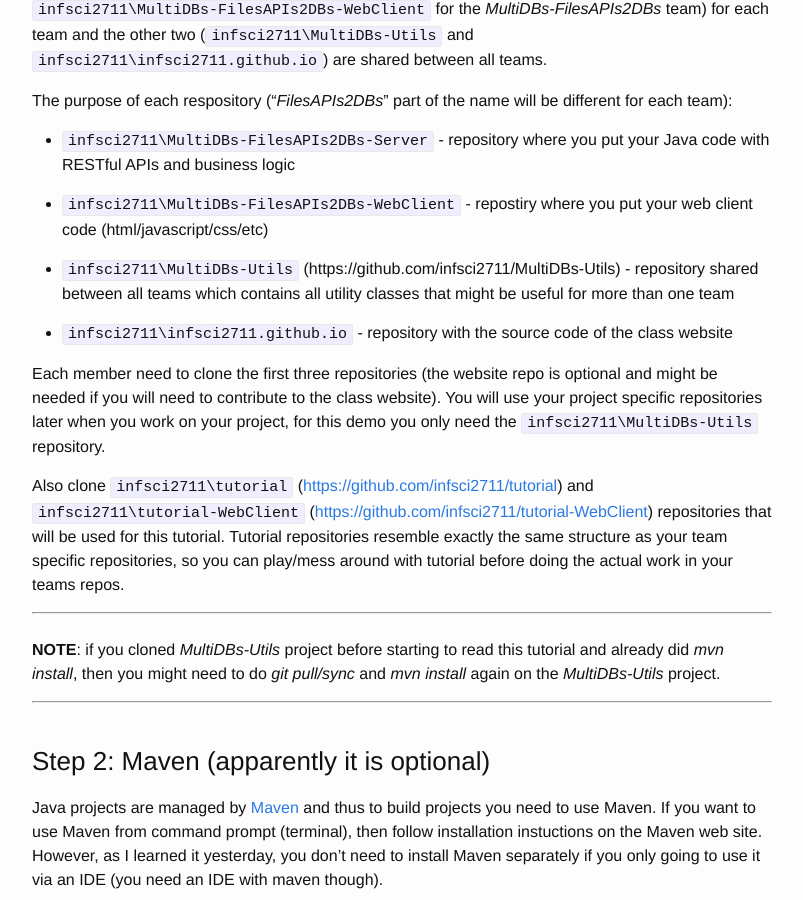
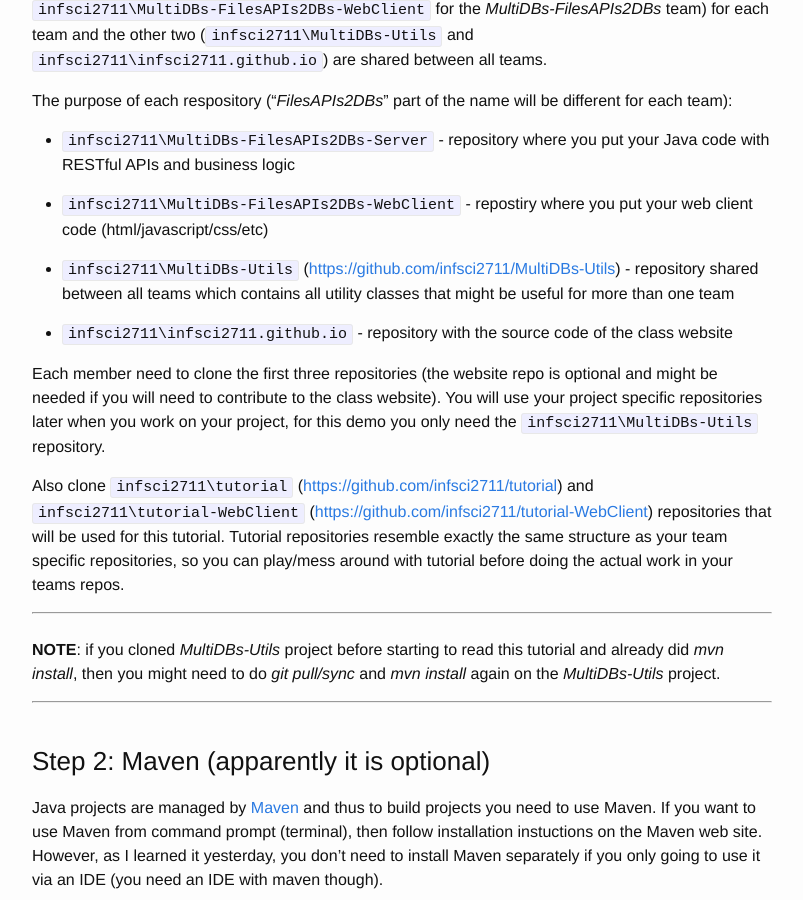
Before and after one commit to infsci2711/infsci2711.github.io, a Jekyll site: the page built from _posts/2015-01-28-tutorial-web-rest-api.markdown, in a window 1280 px wide and 900 px high, scrolled down 788 px. Shown: the whole window, without its empty margins (238-1041 px from the left). Built offline with Jekyll 4.4.1, drawn with Linux system fonts in a browser that asks for light colours; some of the changed lines change nothing that is shown.

Commit message:
added html anchor

```diff
--- a/_posts/2015-01-28-tutorial-web-rest-api.markdown
+++ b/_posts/2015-01-28-tutorial-web-rest-api.markdown
@@ -24,7 +24,7 @@
 
 + `infsci2711\MultiDBs-FilesAPIs2DBs-WebClient` - repostiry where you put your web client code (html/javascript/css/etc)
 
-+ `infsci2711\MultiDBs-Utils` (https://github.com/infsci2711/MultiDBs-Utils) - repository shared between all teams which contains all utility classes that might be useful for more than one team
++ `infsci2711\MultiDBs-Utils` ([https://github.com/infsci2711/MultiDBs-Utils](https://github.com/infsci2711/MultiDBs-Utils)) - repository shared between all teams which contains all utility classes that might be useful for more than one team
 
 + `infsci2711\infsci2711.github.io` - repository with the source code of the class website
 
```
